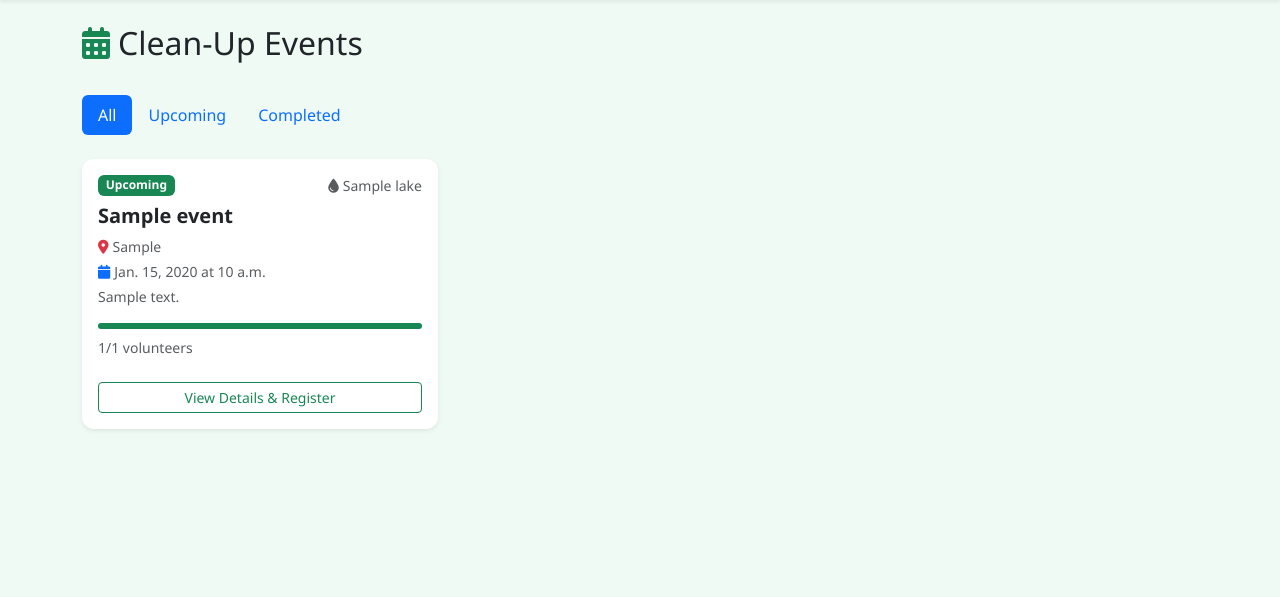
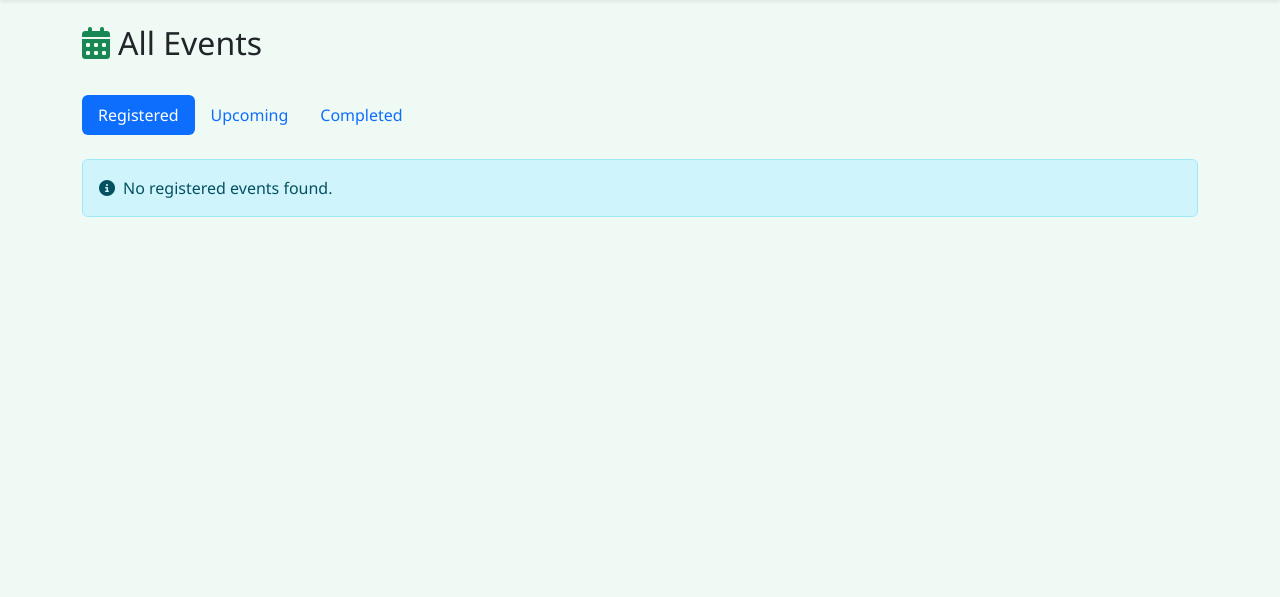
Before and after one commit to Kanigithub/Kovai_Lake_Guradian_AI_Repository, a Django app: page /events/ in a window 1280 px wide. Shown: the part 81-678 px from the top of the page. Run offline with Django 5.2, Linux system fonts and the light colour scheme; tables that the repository leaves empty hold one stand-in row (values such as "Sample post").

Commit message:
Describe your changes

```diff
--- a/events_app/templates/events_app/event_list.html
+++ b/events_app/templates/events_app/event_list.html
@@ -2,7 +2,7 @@
 {% block title %}Events — Kovai Lake Guardians{% endblock %}
 {% block content %}
 <div class="d-flex justify-content-between align-items-center mb-4">
-  <h2><i class="fas fa-calendar-alt text-success me-2"></i>Clean-Up Events</h2>
+  <h2><i class="fas fa-calendar-alt text-success me-2"></i>All Events</h2>
   {% if user.is_authenticated and user.userprofile.is_organizer %}
   <a href="{% url 'events_app:event_create' %}" class="btn btn-success">
     <i class="fas fa-plus me-1"></i>Create Event
@@ -13,25 +13,24 @@
 <!-- Filter Tabs -->
 <ul class="nav nav-pills mb-4">
   <li class="nav-item">
-    <a class="nav-link {% if not status_filter %}active{% endif %}" href="{% url 'events_app:event_list' %}">All</a>
+    <a class="nav-link {% if active_tab == 'registered' %}active{% endif %}" href="?tab=registered">Registered</a>
   </li>
   <li class="nav-item">
-    <a class="nav-link {% if status_filter == 'upcoming' %}active{% endif %}" href="?status=upcoming">Upcoming</a>
+    <a class="nav-link {% if active_tab == 'upcoming' %}active{% endif %}" href="?tab=upcoming">Upcoming</a>
   </li>
   <li class="nav-item">
-    <a class="nav-link {% if status_filter == 'completed' %}active{% endif %}" href="?status=completed">Completed</a>
+    <a class="nav-link {% if active_tab == 'completed' %}active{% endif %}" href="?tab=completed">Completed</a>
   </li>
 </ul>
 
+{% if active_tab == 'registered' %}
 <div class="row">
-  {% for event in events %}
+  {% for event in registered_events %}
   <div class="col-md-6 col-lg-4 mb-4">
     <div class="card shadow-sm h-100 border-0">
       <div class="card-body">
         <div class="d-flex justify-content-between mb-2">
-          <span class="badge bg-{% if event.status == 'upcoming' %}success{% elif event.status == 'completed' %}secondary{% elif event.status == 'ongoing' %}primary{% else %}danger{% endif %}">
-            {{ event.get_status_display }}
-          </span>
+          <span class="badge bg-success">Registered</span>
           {% if event.lake %}
           <small class="text-muted"><i class="fas fa-tint me-1"></i>{{ event.lake.name }}</small>
           {% endif %}
@@ -40,10 +39,36 @@
         <p class="text-muted small mb-1"><i class="fas fa-map-marker-alt me-1 text-danger"></i>{{ event.location }}</p>
         <p class="text-muted small mb-1"><i class="fas fa-calendar me-1 text-primary"></i>{{ event.date }} at {{ event.start_time }}</p>
         <p class="card-text small text-muted">{{ event.description|truncatechars:100 }}</p>
-        <div class="progress mb-2" style="height: 6px;">
-          <div class="progress-bar bg-success" style="width: {% widthratio event.registered_count event.max_volunteers 100 %}%"></div>
+      </div>
+      <div class="card-footer bg-transparent border-0 pb-3">
+        <a href="{% url 'events_app:event_detail' event.pk %}" class="btn btn-sm btn-outline-success w-100">
+          View Details &amp; Manage
+        </a>
+      </div>
+    </div>
+  </div>
+  {% empty %}
+  <div class="col-12">
+    <div class="alert alert-info"><i class="fas fa-info-circle me-2"></i>No registered events found.</div>
+  </div>
+  {% endfor %}
+</div>
+{% elif active_tab == 'upcoming' %}
+<div class="row">
+  {% for event in upcoming_events %}
+  <div class="col-md-6 col-lg-4 mb-4">
+    <div class="card shadow-sm h-100 border-0">
+      <div class="card-body">
+        <div class="d-flex justify-content-between mb-2">
+          <span class="badge bg-success">Upcoming</span>
+          {% if event.lake %}
+          <small class="text-muted"><i class="fas fa-tint me-1"></i>{{ event.lake.name }}</small>
+          {% endif %}
         </div>
-        <small class="text-muted">{{ event.registered_count }}/{{ event.max_volunteers }} volunteers</small>
+        <h5 class="card-title fw-bold">{{ event.title }}</h5>
+        <p class="text-muted small mb-1"><i class="fas fa-map-marker-alt me-1 text-danger"></i>{{ event.location }}</p>
+        <p class="text-muted small mb-1"><i class="fas fa-calendar me-1 text-primary"></i>{{ event.date }} at {{ event.start_time }}</p>
+        <p class="card-text small text-muted">{{ event.description|truncatechars:100 }}</p>
       </div>
       <div class="card-footer bg-transparent border-0 pb-3">
         <a href="{% url 'events_app:event_detail' event.pk %}" class="btn btn-sm btn-outline-success w-100">
@@ -54,8 +79,39 @@
   </div>
   {% empty %}
   <div class="col-12">
-    <div class="alert alert-info"><i class="fas fa-info-circle me-2"></i>No events found.</div>
+    <div class="alert alert-info"><i class="fas fa-info-circle me-2"></i>No upcoming events available.</div>
   </div>
   {% endfor %}
 </div>
+{% elif active_tab == 'completed' %}
+<div class="row">
+  {% for event in completed_events %}
+  <div class="col-md-6 col-lg-4 mb-4">
+    <div class="card shadow-sm h-100 border-0">
+      <div class="card-body">
+        <div class="d-flex justify-content-between mb-2">
+          <span class="badge bg-secondary">Completed</span>
+          {% if event.lake %}
+          <small class="text-muted"><i class="fas fa-tint me-1"></i>{{ event.lake.name }}</small>
+          {% endif %}
+        </div>
+        <h5 class="card-title fw-bold">{{ event.title }}</h5>
+        <p class="text-muted small mb-1"><i class="fas fa-map-marker-alt me-1 text-danger"></i>{{ event.location }}</p>
+        <p class="text-muted small mb-1"><i class="fas fa-calendar me-1 text-primary"></i>{{ event.date }} at {{ event.start_time }}</p>
+        <p class="card-text small text-muted">{{ event.description|truncatechars:100 }}</p>
+      </div>
+      <div class="card-footer bg-transparent border-0 pb-3">
+        <a href="{% url 'events_app:event_detail' event.pk %}" class="btn btn-sm btn-outline-success w-100">
+          View Details
+        </a>
+      </div>
+    </div>
+  </div>
+  {% empty %}
+  <div class="col-12">
+    <div class="alert alert-info"><i class="fas fa-info-circle me-2"></i>No completed events yet.</div>
+  </div>
+  {% endfor %}
+</div>
+{% endif %}
 {% endblock %}
--- a/events_app/views.py
+++ b/events_app/views.py
@@ -10,15 +10,22 @@
 
 
 def event_list(request):
-    status_filter = request.GET.get('status', '')
-    events = Event.objects.select_related('lake')
-    if status_filter:
-        events = events.filter(status=status_filter)
-    else:
-        events = events.order_by('date')
+    tab = request.GET.get('tab', 'registered')
+    upcoming_events = Event.objects.filter(status='upcoming').select_related('lake').order_by('date')
+    completed_events = Event.objects.filter(status='completed').select_related('lake').order_by('-date')
+    registered_events = Event.objects.none()
+
+    if request.user.is_authenticated and not request.user.userprofile.is_organizer:
+        registered_events = Event.objects.filter(
+            registrations__volunteer=request.user
+        ).exclude(registrations__status='cancelled').select_related('lake').distinct().order_by('date')
+        upcoming_events = upcoming_events.exclude(id__in=registered_events.values_list('id', flat=True))
+
     return render(request, 'events_app/event_list.html', {
-        'events': events,
-        'status_filter': status_filter,
+        'registered_events': registered_events,
+        'upcoming_events': upcoming_events,
+        'completed_events': completed_events,
+        'active_tab': tab,
     })
 
 
@@ -53,7 +60,7 @@
         return redirect('events_app:event_detail', pk=pk)
     existing = EventRegistration.objects.filter(volunteer=request.user, event=event).first()
     if existing:
-        messages.info(request, 'You are already registered for this event.')
+        messages.info(request, 'You already have a registration for this event and cannot register again.')
         return redirect('events_app:event_detail', pk=pk)
     if request.method == 'POST':
         form = EventRegistrationForm(event, request.POST)
```
Also changed, not shown: events_app/templates/events_app/event_detail.html (+34 -14 lines), volunteers_app/management/commands/seed_data.py (+45 -0 lines), .agent.md (added).
